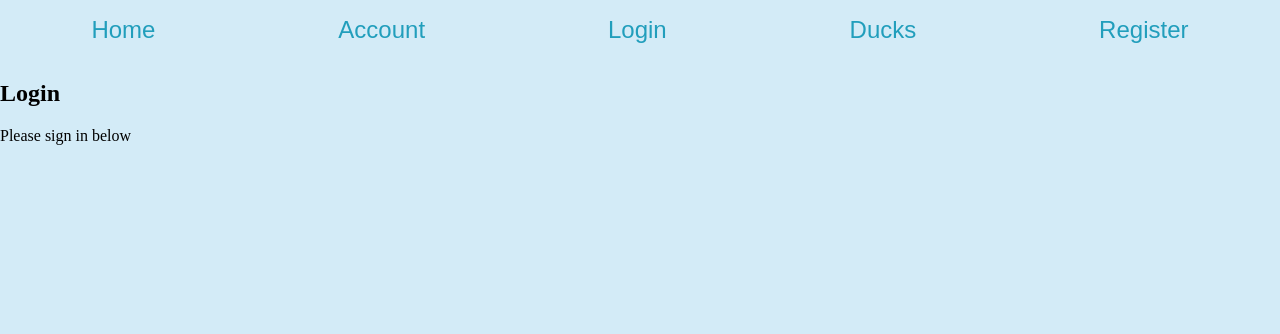
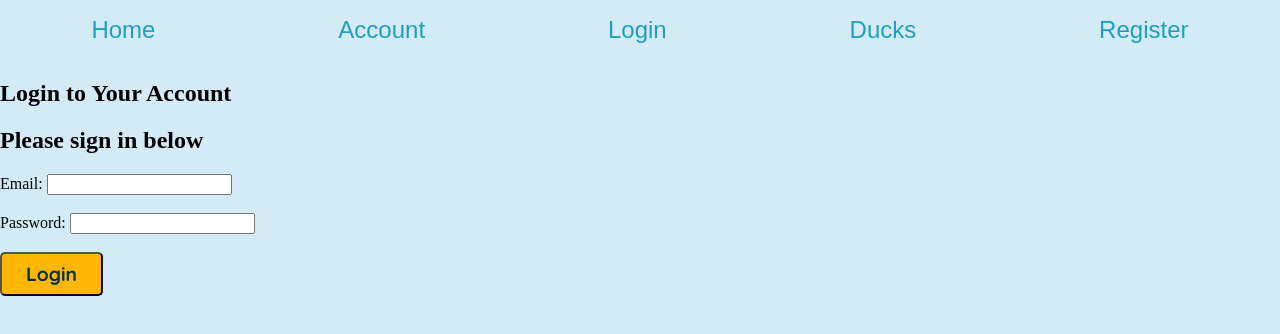
Before and after one commit to KalebMorton/MarketFrontEnd, a React (Vite) app: page /login in a window 1280 px wide. Shown: the top 334 px of the page. Built offline with nearby package versions, Linux system fonts and the light colour scheme; a web font is replaced by a local one.

Commit message:
created input field for login with handlesubmit connected--Dani

```diff
--- a/src/components/Login.jsx
+++ b/src/components/Login.jsx
@@ -35,8 +35,21 @@ async function handleSubmit(e){
 
   return (
     <div className='container'>
-      <h2>Login</h2>
-      <p>Please sign in below</p>
+      <h2>Login to Your Account</h2>
+      <h2>Please sign in below</h2>
+      <form onSubmit={handleSubmit}>
+        <label>
+          Email: <input value={email || ""} onChange={(e) => setEmail(e.target.value)}/>
+        </label>
+        <br></br>
+        <br></br>
+        <label>
+          Password: <input value={password || ""} onChange={(e) => setPassword(e.target.value)}/>
+        </label>
+        <br></br>
+        <br></br>
+        <button type = "submit">Login</button>
+      </form>
     </div>
-  );
+  )
 }
```
